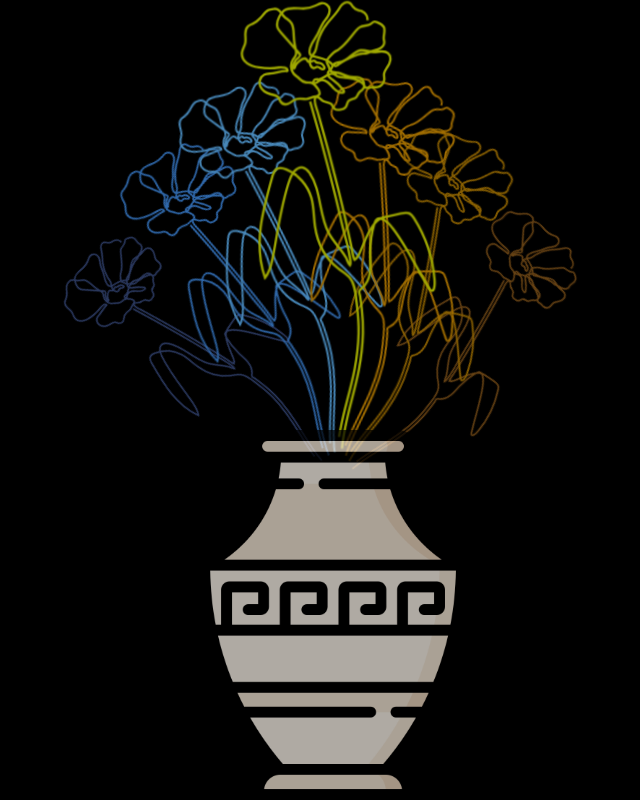
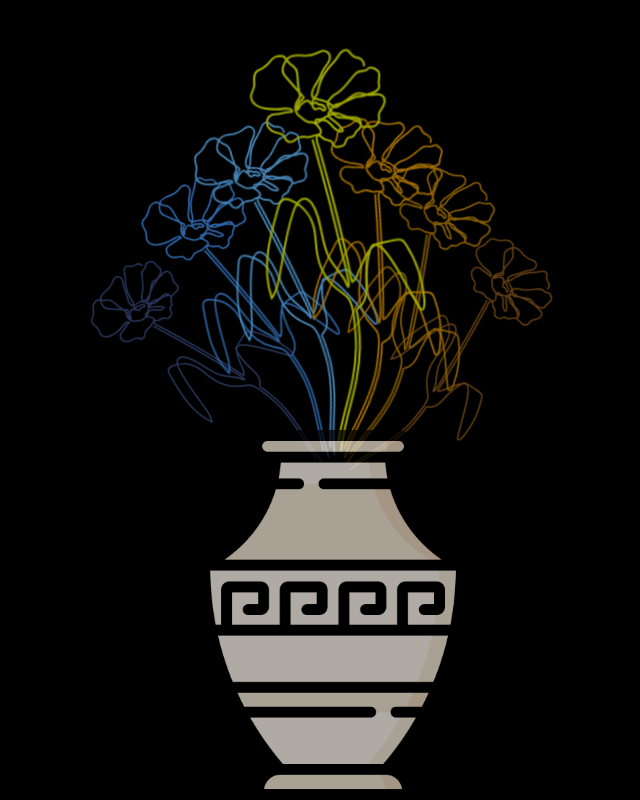
Before and after one commit to FerhatAkkopru/Bal-m, a Next.js app: page / in a window 1280 px wide. Shown: the whole page, without its empty margins (307-947 px from the left). Built offline with nearby package versions, Linux system fonts and the light colour scheme.

Commit message:
Fix: reduce container height by 10% and fix vazo image loading

```diff
--- a/app/page.tsx
+++ b/app/page.tsx
@@ -69,10 +69,10 @@ export default function Home() {
     >
 
       {/* RESPONSIVE KAPSAYICI:
-         h-[50vh] -> Mobilde ekranın yarısı kadar yükseklik
-         md:h-[60vh] -> Bilgisayarda %60 yükseklik
+         h-[45vh] -> Mobilde ekranın %45'i kadar yükseklik
+         md:h-[54vh] -> Bilgisayarda %54 yükseklik (10% küçültülmüş)
       */}
-      <div className="relative w-full h-[50vh] md:h-[60vh] flex justify-center items-end">
+      <div className="relative w-full h-[45vh] md:h-[54vh] flex justify-center items-end">
 
         {/* --- ÇİÇEKLER --- */}
         {pozisyonlar.map((pos, index) => {
@@ -122,9 +122,10 @@ export default function Home() {
         */}
         <div className="absolute bottom-0 z-20 w-[220px] md:w-[370px] opacity-70 saturate-50 brightness-100 drop-shadow-2xl transition-all duration-500">
            <img
-             src="vazo.png"
+             src="/Bal-m/vazo.png"
              alt="Antik Vazo"
              className="w-full h-auto"
+             loading="eager"
            />
         </div>
 
```
